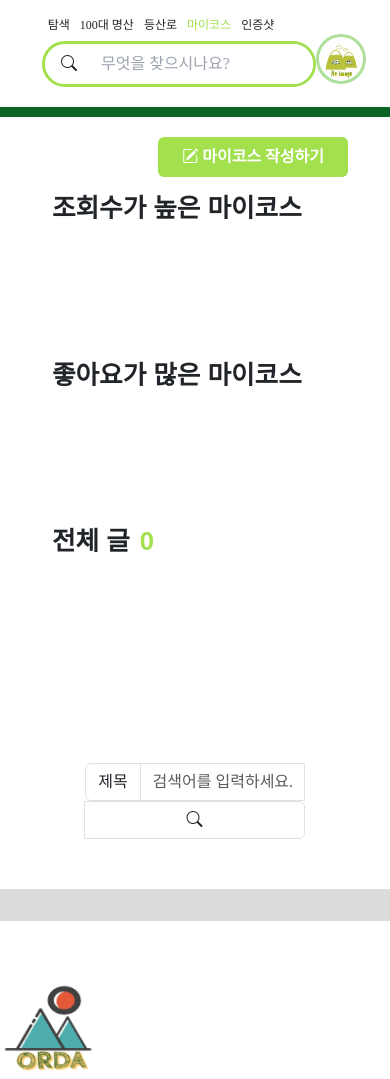
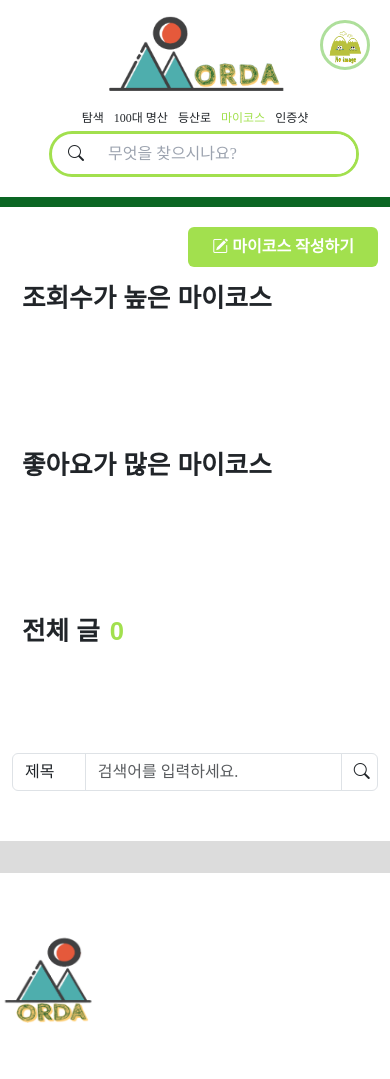
Before and after one commit to orda-refactoring/orda, a Django app: page /posts/ in a window 390 px wide. Shown: the top 1079 px of the page. Run offline with Django 3.2, Linux system fonts and the light colour scheme; data that the repository does not hold is empty; some libraries are stand-ins or nearby versions; some web fonts are replaced.

Commit message:
[Fix]ResposiveWeb_nav_postindex

```diff
--- a/posts/templates/posts/index.html
+++ b/posts/templates/posts/index.html
@@ -17,7 +17,7 @@
     </a>
   </div>
   {% comment %} 조회순 {% endcomment %}
-  <section style="margin-bottom: 120px;">
+  <section style="margin-bottom: 20px;">
     <h1 class="postindex__Content--title">조회수가 높은 마이코스</h1>
     <div class="owl-carousel owl-theme" style="margin-bottom: 120px;">
       {% for post in view_posts|slice:":8" %}
@@ -88,7 +88,7 @@
   </section>
 
   {% comment %} 좋아요 많은 순 {% endcomment %}
-  <section style="margin-bottom: 120px;">
+  <section style="margin-bottom: 20px;">
     <h1 class="postindex__Content--title">좋아요가 많은 마이코스</h1>
     <div class="owl-carousel owl-theme" style="margin-bottom: 120px; ">
       {% for post in like_posts|slice:":8" %}
@@ -158,11 +158,11 @@
     </div>
   </section>
 
-  <section style="margin-bottom: 120px;">
+  <section style="margin-bottom: 20px;">
     <h1 class="postindex__Content--title2">전체 글<span style="color: var(--main-color); margin-left: 10px;">{{ posts|length }}</span></h1>
     <div class="post-grid" id="postGrid">
       {% for post in posts %}
-        <div class="max-w-md bg-white border border-gray-200 rounded-lg shadow post-item" style="display: block; min-width: 250px;">
+        <div class="max-w-md bg-white border border-gray-200 rounded-lg shadow post-item">
         <!-- 글 내용을 표시하는 부분 -->
           <a href="{% url 'posts:detail' post.pk %}"  class="position--relative">
             <div class="postindex__post--imgbox">
--- a/static/css/base.css
+++ b/static/css/base.css
@@ -19,6 +19,13 @@ body {
   height: auto;
   min-height: calc(100vh - 550px);
 }
+
+
+a {
+  text-decoration: none;
+  color: inherit;
+}
+
 
 /* nav */
 .header__navbox {
@@ -159,7 +166,22 @@ body {
   margin-left: 36px;
 }
 
-@media (max-width:1350px) {
+.list-group,
+.list-group-item {
+  font-size: 13px;
+}
+
+.notification-popup {
+  position: absolute;
+  top: 100px;
+  right: 10px;
+  z-index: 800;
+  background-color: rgba(255, 255, 255, 0);
+  width: 350px;
+  height: 300px;
+}
+
+@media (max-width:1380px) {
   /* .menu--hidden {
     display: none !important;
   } */
@@ -184,6 +206,23 @@ body {
    .small--hidden {
     display: none !important;
   }
+
+  .small--nav {
+    flex-direction: column !important;
+    align-items: center;
+  }
+
+  .hearder__btn--box{
+    margin-top: 18px;
+    margin-right: 0px;
+  }
+
+  .header--profilebox {
+    position: absolute;
+    top: 20px;
+    right: 20px;
+  }
+
 }
 
 /* footer */
--- a/static/css/posts_index.css
+++ b/static/css/posts_index.css
@@ -20,7 +20,8 @@
   display: flex;
   flex-direction: column;
   align-items: center;
-  text-align: center;
+  min-width: 300px;
+  display: block;
 }
 
 #loadMoreBtn {
@@ -188,40 +189,6 @@
   overflow: hidden;
 }
 
-
-
-@media (max-width:1280px) {
-  .post-grid {
-    display: grid;
-    grid-template-columns: repeat(3, 1fr);
-    grid-gap: 20px;
-    /* padding: 0 100px; */
-  }
-}
-
-@media (max-width:1080px) {
-  .post-grid {
-    display: grid;
-    grid-template-columns: repeat(2, 1fr);
-    grid-gap: 20px;
-    /* padding: 0 100px; */
-  }
-}
-
-@media (max-width:720px) {
-  .post-grid {
-    display: grid;
-    grid-template-columns: repeat(1, 1fr);
-    grid-gap: 20px;
-    /* padding: 0 100px; */
-  }
-
-  .index__wrap{
-    padding: 20px 30px ;
-  }
-}
-
-
 /* carousel */
 .owl-carousel {
  position: relative;
@@ -280,12 +247,10 @@
 }
 
 
-
-
 /* search */
 
 .postindex__searchbox {
-  margin: 16px 90px 16px 0;
+  margin: 16px 90px 16px 0px;
 }
 
 .postindex__search--title {
@@ -321,3 +286,67 @@
   flex-direction: row-reverse;
   justify-content: space-between;
 }
+
+@media (max-width:1280px) {
+  .post-grid {
+    display: grid;
+    grid-template-columns: repeat(3, 1fr);
+    grid-gap: 20px;
+    /* padding: 0 100px; */
+  }
+}
+
+@media (max-width:1080px) {
+  .post-grid {
+    display: grid;
+    grid-template-columns: repeat(2, 1fr);
+    grid-gap: 20px;
+    /* padding: 0 100px; */
+  }
+}
+
+@media (max-width:720px) {
+  .post-grid {
+    display: grid;
+    grid-template-columns: repeat(1, 1fr);
+    grid-gap: 20px;
+    place-items: center;
+  }
+
+  .index__wrap{
+    padding: 20px 0px ;
+  }
+
+  .postindex__searchbar {
+    width: 100%;
+    margin: 50px auto;
+  }
+
+  .post-item {
+    min-width: 450px;
+  }
+
+}
+
+
+@media (max-width:450px) {
+  .post-grid {
+    display: grid;
+    grid-template-columns: repeat(1, 1fr);
+    grid-gap: 20px;
+    justify-items: stretch;
+  }
+
+  .index__wrap{
+    padding: 20px 0px ;
+  }
+
+  .postindex__searchbar {
+    width: 100%;
+    margin: 50px auto;
+  }
+
+  .post-item {
+    min-width: 250px;
+  }
+}
--- a/templates/nav.html
+++ b/templates/nav.html
@@ -3,33 +3,15 @@
 <link rel="stylesheet" href="{% static 'css/base.css' %}">
 <link rel="stylesheet" href="{% static 'css/level.css' %}">
 <style>
-  a {
-    text-decoration: none;
-    color: inherit;
-  }
 
-  .list-group,
-  .list-group-item {
-    font-size: 13px;
-  }
-
-  .notification-popup {
-    position: absolute;
-    top: 60px;
-    right: 120px;
-    z-index: 800;
-    background-color: rgba(255, 255, 255, 0);
-    width: 350px;
-    height: 300px;
-  }
 </style>
 <header style="position: sticky; top: 0; z-index: 1000;">
   <div style="height: 100%; background-color: #FFFFFF; border-bottom:#0B6623 solid 10px;">
     <div class="mx-auto w-100 p-4 py-3 py-2-lg" style="max-width: 1400px;">
-      <div class="d-flex justify-content-between">
+      <div class="d-flex justify-content-between small--nav">
         <div class="d-flex">
-          <div style="height:75px;">
-            <a href="{% url 'mountains:mountain_list' %}"><img class='header__logo--img small--hidden' src="{% static 'img/logo_long.png' %}" alt="ordalogo"></a>
+          <div style="height:75px;" >
+            <a href="{% url 'mountains:mountain_list' %}"><img class='header__logo--img' src="{% static 'img/logo_long.png' %}" alt="ordalogo"></a>
           </div>
         </div>
         <div class="d-flex justify-content-between align-items-center align-items-xl-end flex-column flex-xl-row">
@@ -54,7 +36,7 @@
           <div class="d-flex align-items-end">
             {% if user.is_authenticated %}
             <div class="fs-5 d-flex">
-              <div class="header__user--item">
+              <div class="header__user--item small--hidden">
                 <button id="notification-button" class="btn--hover me-2" onclick="toggleNotificationPopup()"><span id="notification-count">
                   {% if request.notification_count %}
                     <span id="fill"><i class="bi bi-bell-fill" style="color:var(--green-btn); font-size: 38px; margin-right: -15px;"></i><i class="bi bi-dot" style="vertical-align: top; font-size: 30px; color: #CC0000;"></i><div style="display: none;">{{ request.notification_count }}</div></span>
@@ -68,7 +50,7 @@
                   </ul>
                 </div>
               </div>
-              <div class="dropdown">
+              <div class="dropdown header--profilebox">
                 <button class="btn-outline-light " style="width: 50px;" type="button" data-bs-toggle="dropdown" aria-expanded="false">
                   <div class="header__profilebox">
                     {% if request.user.profile_img  %}
@@ -98,7 +80,7 @@
               </div>
             </div>
             {% else %}
-              <div class="dropdown">
+              <div class="dropdown header--profilebox">
                 <button class="btn-outline-light " style="width: 50px;" type="button" data-bs-toggle="dropdown" aria-expanded="false">
                     <img class="header__profile" src="{% static 'img/Noimage.png' %}" alt="no">
                 </button>
```
Also changed, not shown: README.md.
